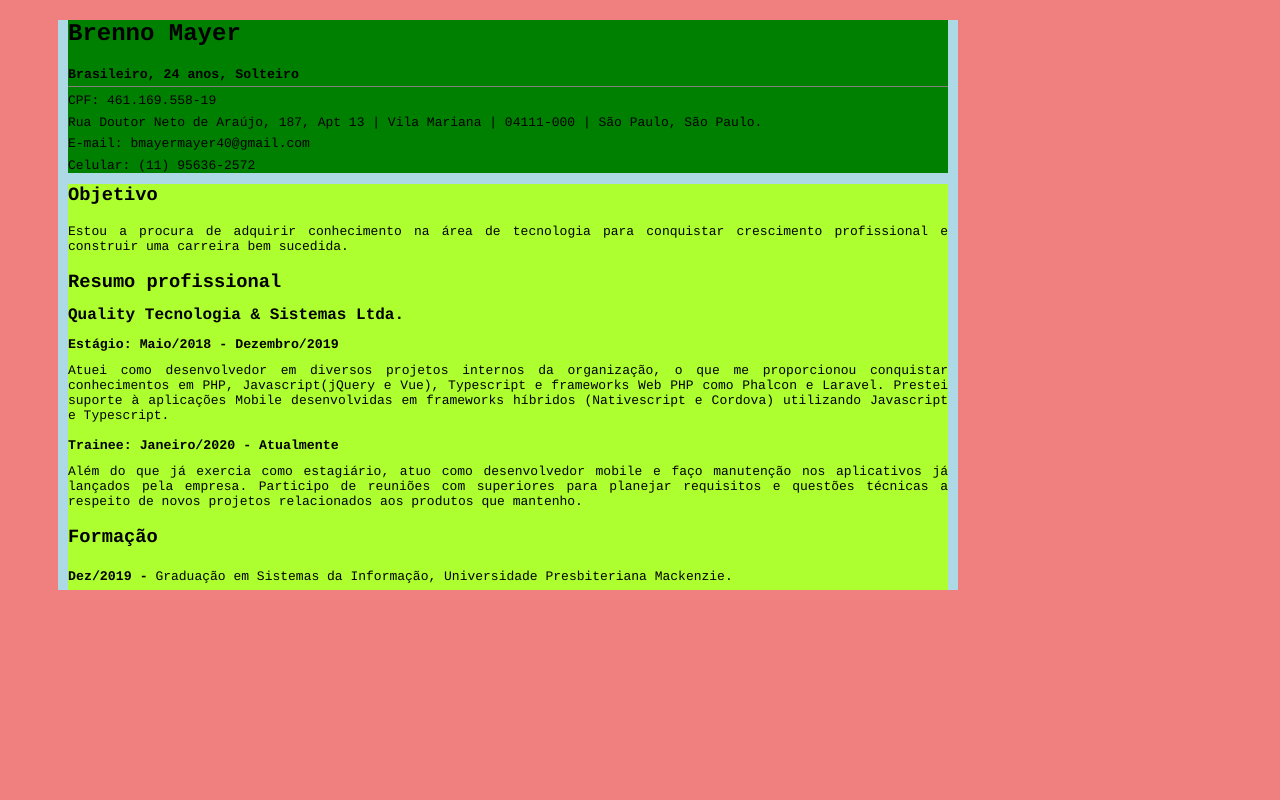
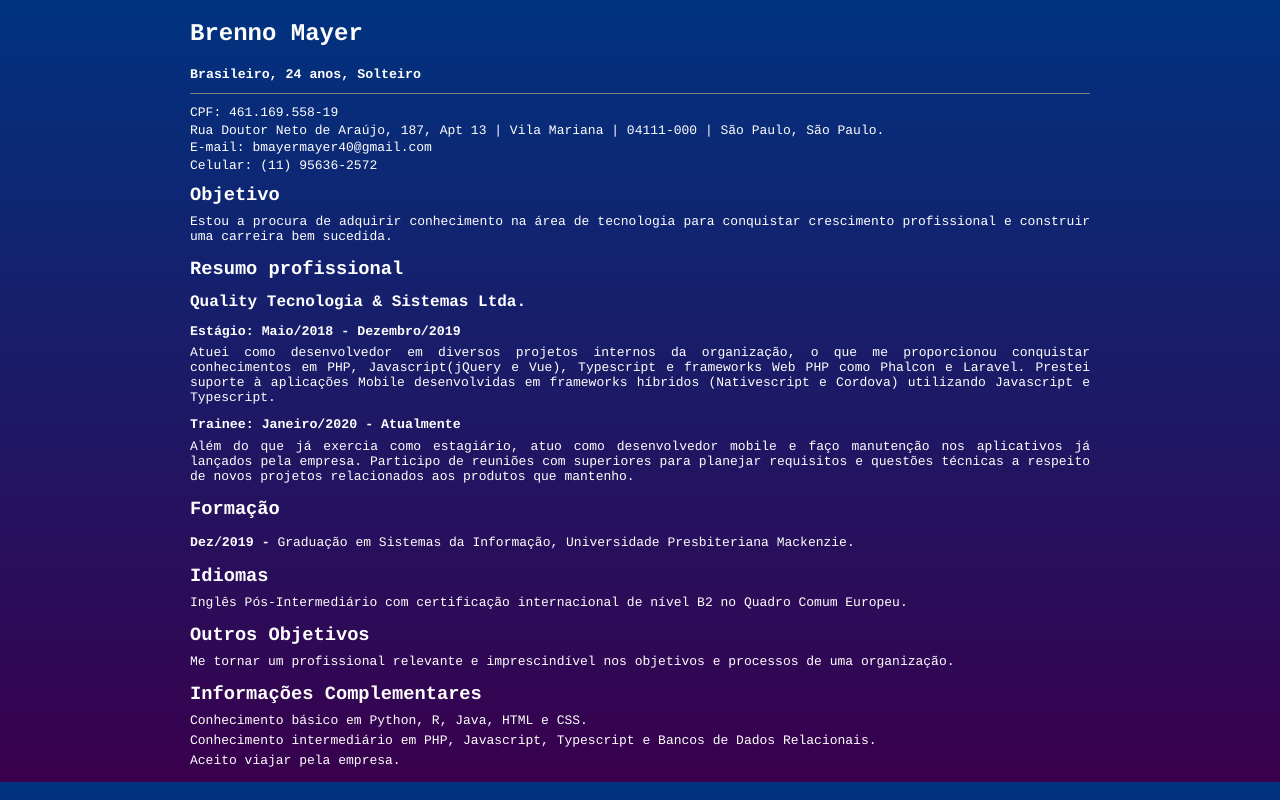
Before and after one commit to mayerbrenno/portfolio, a PHP site: page / in a window 1280 px wide. Run offline with PHP 8.4, Linux system fonts and the light colour scheme.

Commit message:
Finalizando curriculo e estilizando

```diff
--- a/index.php
+++ b/index.php
@@ -38,7 +38,22 @@
                 </div>
                 <div>
                     <h3>Formação</h3>
-                    <h5 class="formacao-subtitle">Dez/2019 - </h5><p>&nbspGraduação em Sistemas da Informação, Universidade Presbiteriana Mackenzie.</p></div>
+                    <h5 class="formacao-subtitle">Dez/2019 - </h5><p>&nbspGraduação em Sistemas da Informação, Universidade Presbiteriana Mackenzie.</p>
+                </div>
+                <div>
+                    <h3>Idiomas</h3>
+                    <p>Inglês Pós-Intermediário com certificação internacional de nível B2 no Quadro Comum Europeu.</p>
+                </div>
+                <div>
+                    <h3>Outros Objetivos</h3>
+                    <p>Me tornar um profissional relevante e imprescindível nos objetivos e processos de uma organização.</p>
+                </div>
+                <div>
+                    <h3>Informações Complementares</h3>
+                    <p>Conhecimento básico em Python, R, Java, HTML e CSS.</p>
+                    <p>Conhecimento intermediário em PHP, Javascript, Typescript e Bancos de Dados Relacionais.</p>
+                    <p>Aceito viajar pela empresa.</p>
+                </div>
             </div>
         </div>
     </body>
--- a/styles.css
+++ b/styles.css
@@ -1,21 +1,22 @@
 body {
-    max-width: 1000px;
+    color: white;
     font-family: Courier, monospace;
     height: auto;
-    background-color: lightcoral;
+    background-repeat: repeat-y;
+    background: linear-gradient(180deg, #003380 0%, #39004d 100%) !important;
 }
 
 p {
     word-break: normal;
     font-size: 13px;
     text-align: justify;
-    margin-block-start: 0.5em;
-    margin-block-end: 0.5em;
+    margin-block-start: 0.2em;
+    margin-block-end: 0.2em;
 }
 
 h3 {
     margin-block-start: 0.6em;
-    margin-block-end: 0.6em;
+    margin-block-end: 0.3em;
 }
 
 
@@ -30,17 +31,23 @@ h5 {
     margin-block-end: 0.3em;
 }
 
+div {
+    margin-block-start: 0.7em;
+    margin-block-end: 0.7em;
+}
+
 .container {
+    min-width: auto;
+    max-width: 900px;
     align-self: center;
-    margin: 0 50px;
+    height: 100%;
+    margin: auto;
     padding: 0 10px;
-    background-color: lightblue;
 }
 
 
 .cabecalho {
     width: auto;
-    background-color: green;
 }
 
 .info {
@@ -55,7 +62,6 @@ h5 {
 
 .content {
     width: auto;
-    background-color: greenyellow;
 }
 
 .content p {
```
Also changed, not shown: images/background.png (added), 1 other file.
